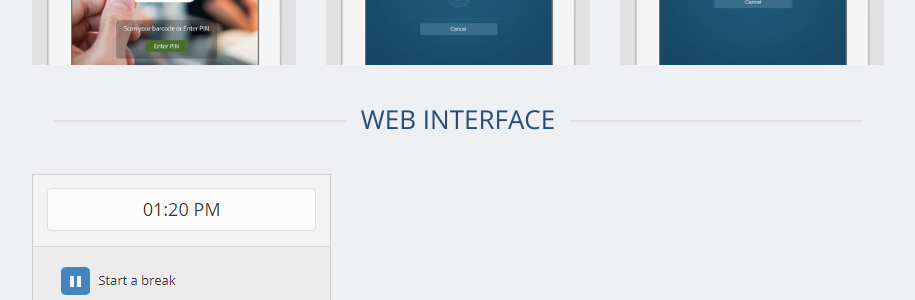
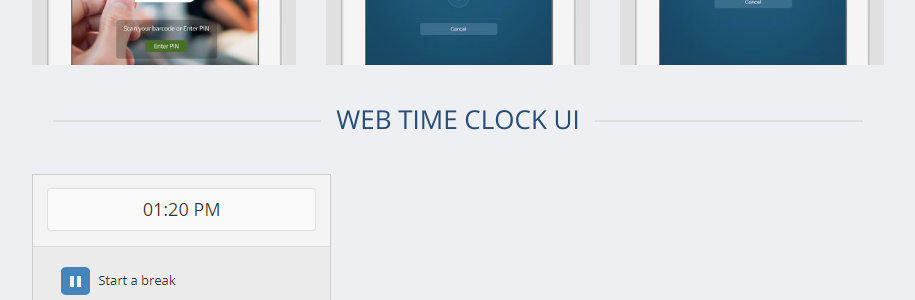
Before and after one commit to mfelt/mfelt.github.io, a Jekyll site: the page built from workforce.md, in a window 1280 px wide and 900 px high, scrolled down 1403 px. Shown: the part 159-459 px from the top of the window, without its empty margins (182-1097 px from the left). Built offline with Jekyll 4.4.1, drawn with Linux system fonts in a browser that asks for light colours; nearby versions of some CDN libraries; our own code applies the rules of GitHub Pages for plain Markdown files.

Commit message:
Update workforce.md

```diff
--- a/workforce.md
+++ b/workforce.md
@@ -18,7 +18,7 @@ Fishbowl Time and Labor is a web-based time tracking system for Fishbowl Manufac
   </div>
 </div>
 
-{% include h2 text="Web Interface" %}
+{% include h2 text="Web Time Clock UI" %}
 
 {% include imageb image="clock" %}
 
```
